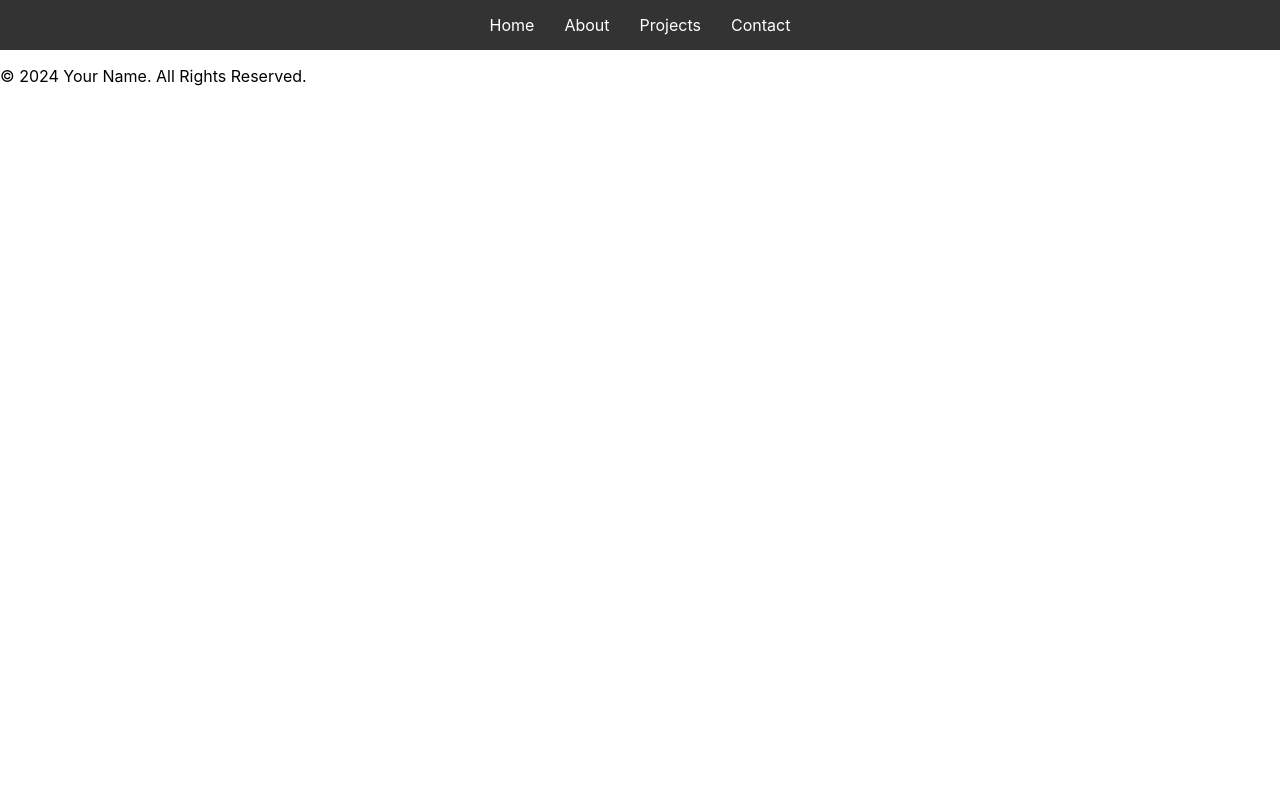
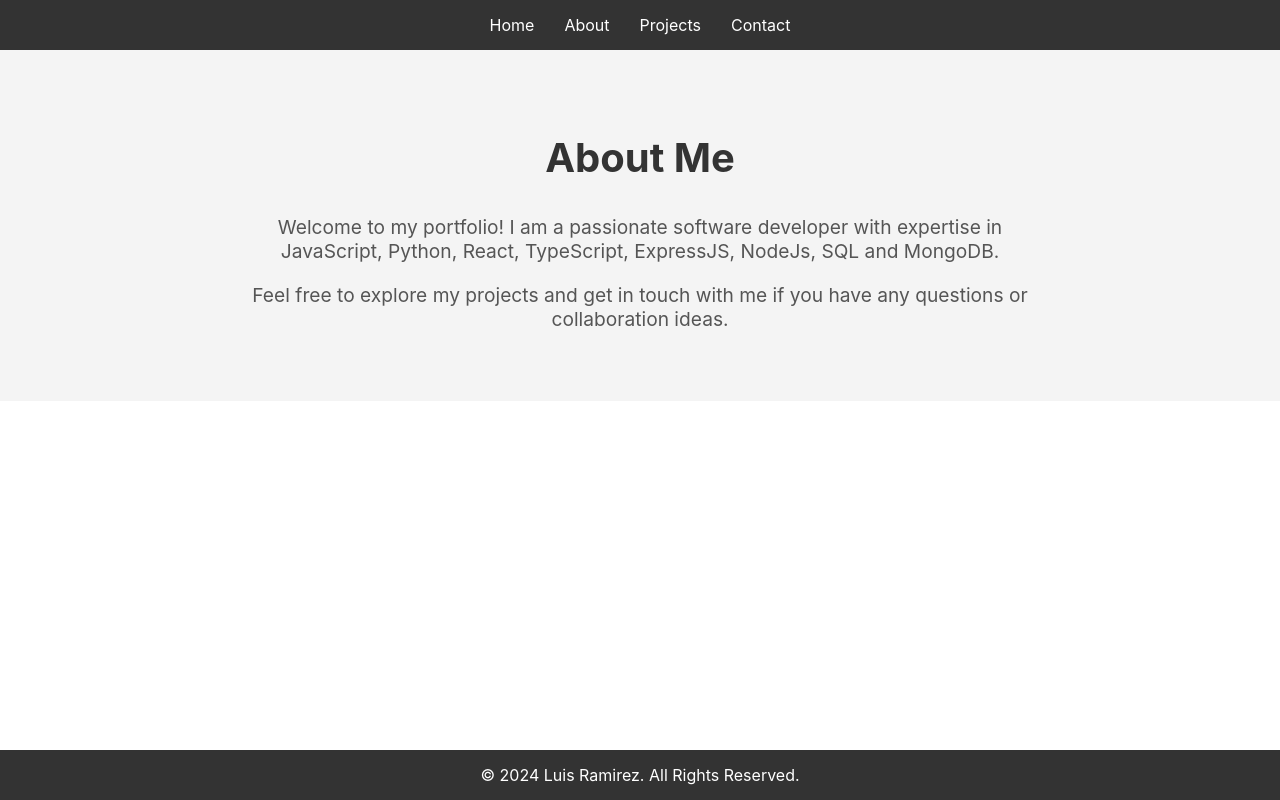
Before and after one commit to Luisrc91/Portfolio2024, a React (Create React App) app: page /About in a window 1280 px wide. Built offline with nearby package versions, Linux system fonts and the light colour scheme.

Commit message:
added about

```diff
--- a/src/App.js
+++ b/src/App.js
@@ -1,4 +1,4 @@
-import logo from "./logo.svg";
+import React from 'react';
 import { BrowserRouter as Router, Routes, Route } from "react-router-dom";
 
 import NavBar from "./components/NavBar";
@@ -19,7 +19,7 @@ function App() {
 
         <Routes>
           <Route path="/" element={<Home />} />
-          <Route path="/AboutMe" element={<About />} />
+          <Route path="/About" element={<About />} />
           <Route path="/Projects" element={<Projects />} />
           <Route path="/ContactMe" element={<ContactMe />} />
         </Routes>
--- /dev/null
+++ b/src/Pages/About.css
@@ -0,0 +1,21 @@
+.about-section {
+    background-color: #f4f4f4;
+    padding: 50px 0;
+    text-align: center;
+}
+
+.about-content {
+    max-width: 800px;
+    margin: 0 auto;
+}
+
+.about-content h2 {
+    font-size: 2.5rem;
+    color: #333;
+}
+
+.about-content p {
+    font-size: 1.2rem;
+    color: #555;
+    margin-top: 20px;
+}
--- a/src/Pages/About.js
+++ b/src/Pages/About.js
@@ -1,7 +1,20 @@
-import React from 'react'
+import React from 'react';
+import './About.css';
 
-export default function About() {
-  return (
-    <div>About</div>
-  )
+const About = () => {
+    return (
+        <section className="about-section">
+            <div className="about-content">
+                <h2>About Me</h2>
+                <p>
+                    Welcome to my portfolio! I am a passionate software developer with expertise in JavaScript, Python, React, TypeScript, ExpressJS, NodeJs, SQL and MongoDB.
+                </p>
+                <p>
+                    Feel free to explore my projects and get in touch with me if you have any questions or collaboration ideas.
+                </p>
+            </div>
+        </section>
+    );
 }
+
+export default About;
--- /dev/null
+++ b/src/components/Footer.css
@@ -0,0 +1,13 @@
+.footer {
+    background-color: #333;
+    color: white;
+    text-align: center;
+    padding: 15px 0;
+    position: fixed;
+    bottom: 0;
+    width: 100%;
+}
+
+.footer p {
+    margin: 0;
+}
--- a/src/components/Footer.js
+++ b/src/components/Footer.js
@@ -1,9 +1,10 @@
 import React from 'react';
+import './Footer.css'
 
 const Footer = () => {
     return (
         <footer className="footer">
-            <p>&copy; 2024 Your Name. All Rights Reserved.</p>
+            <p>&copy; 2024 Luis Ramirez. All Rights Reserved.</p>
         </footer>
     );
 }
```
